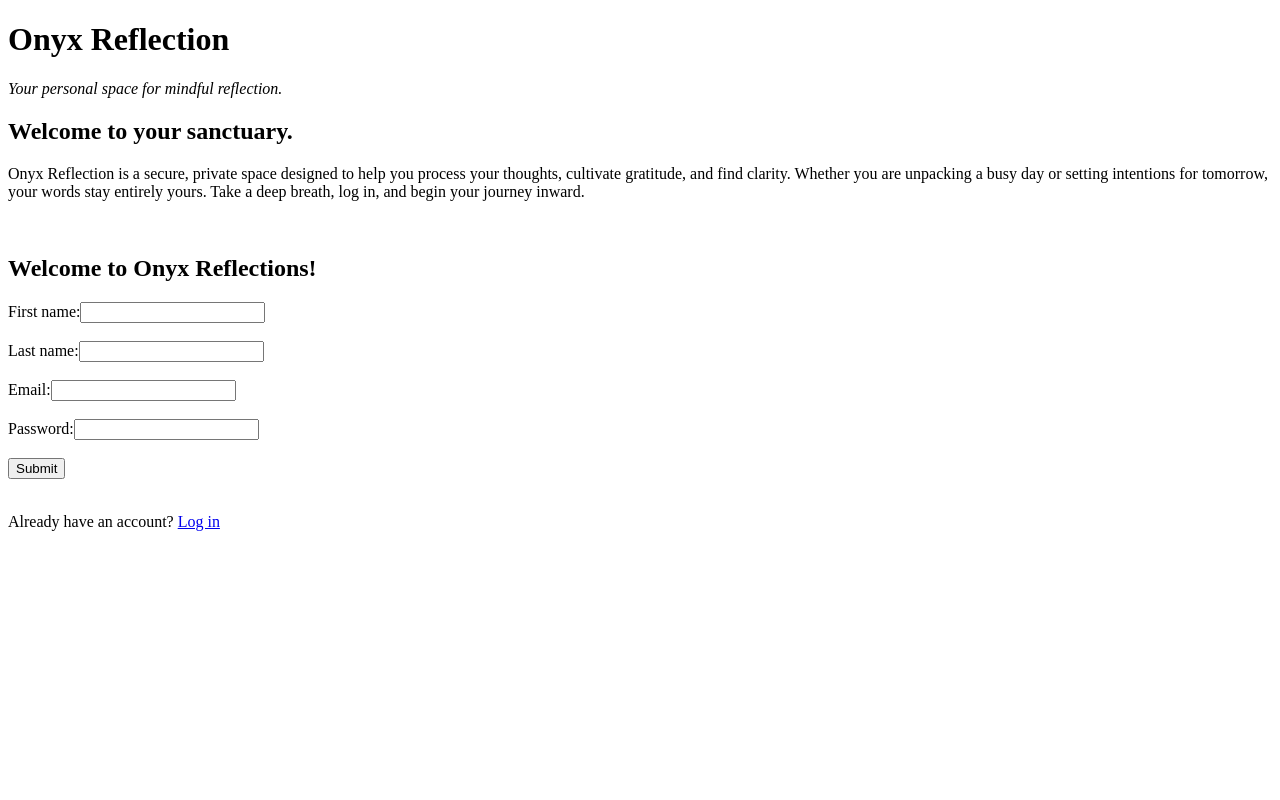
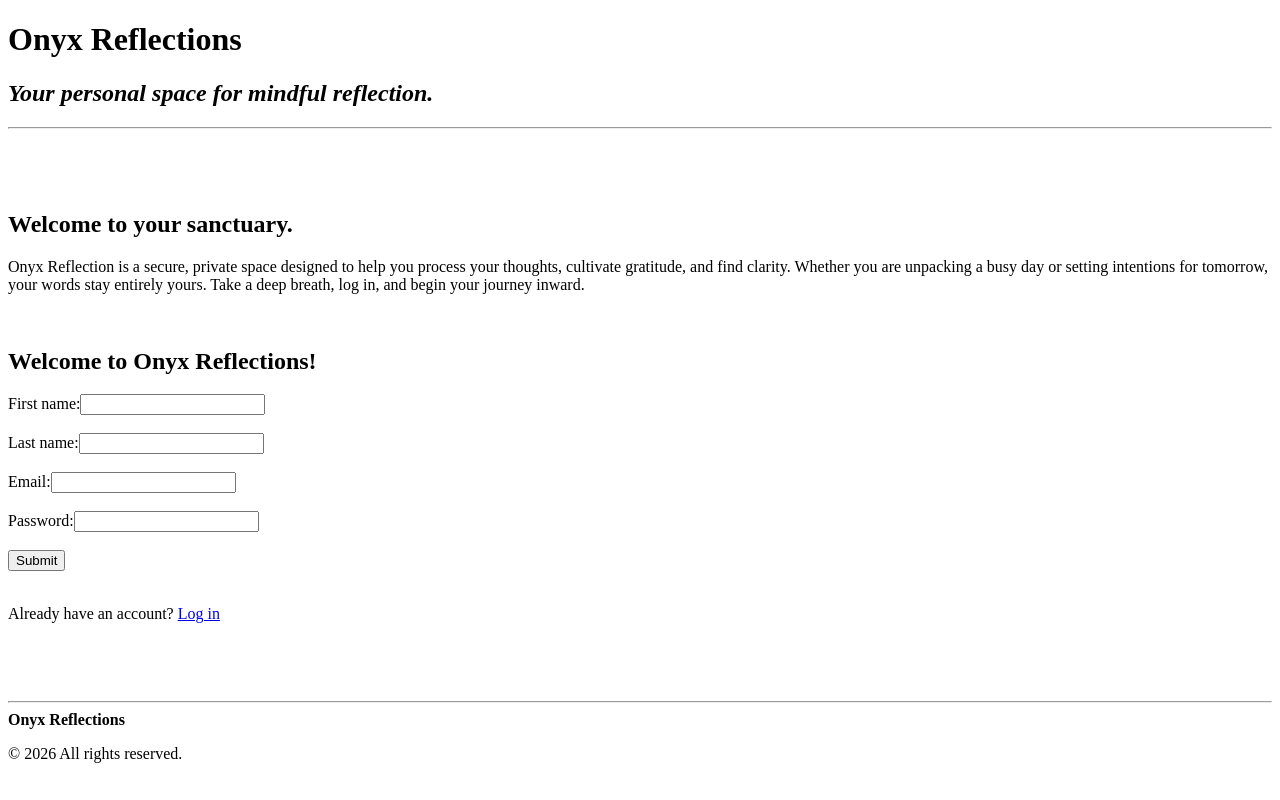
Before and after one commit to Quimeka/software-dev-course-unit1-saunders-quimeka, a React (Vite) app in the folder unit-1-project/: page /create-account in a window 1280 px wide. Built offline with nearby package versions, Linux system fonts and the light colour scheme.

Commit message:
added header, footer, moved code from app and home into appropriate new header file.

```diff
--- a/unit-1-project/src/App.jsx
+++ b/unit-1-project/src/App.jsx
@@ -10,6 +10,8 @@ import JournalEntryPage from "./components/journal/JournalEntryPage.jsx";
 import CalendarPage from "./components/calendar/CalendarPage.jsx";
 import ContactUs from "./components/common/ContactUs.jsx";
 import Logout from "./components/common/Logout.jsx";
+import Header from "./components/common/header.jsx";
+import Footer from "./components/common/footer.jsx";
 
 
 function App() {
@@ -30,16 +32,10 @@ function App() {
 
   return (
     <div>
-      {currentUser !== null ? (
-        <div sytle={{ display: 'flex', justifyContent: 'flex-end', gap: '20px' }}>
-          <Link to="/mood"> [New Journal Entry]</Link>
-          <Link to="/calendar">[View Calendar]</Link>
-          <Link to="/contact-us">[Contact Us]</Link>
-          <Link to="/logged-out" onClick={handleLogout}>[Log Out]</Link>
-          <hr />
-        </div>
-      ) : null}
-
+      <Header currentUser={currentUser} handleLogout={handleLogout} />
+      <br />
+      <br />
+      <br />
       <Routes>
         <Route path="/" element={
           <Home>
@@ -84,6 +80,10 @@ function App() {
         } />
 
       </Routes>
+      <br />
+      <br />
+      <br />
+      <Footer />
     </div>
   );
 }
--- /dev/null
+++ b/unit-1-project/src/components/common/Footer.jsx
@@ -0,0 +1,17 @@
+import React from 'react';
+
+function Footer() {
+
+    const currentYear = new Date().getFullYear();
+
+    return (
+        <footer>
+            <hr />
+            <section>
+                <strong>Onyx Reflections</strong>
+                <p>© {currentYear} All rights reserved.</p>
+            </section>
+        </footer>
+    );
+}
+export default Footer;
--- /dev/null
+++ b/unit-1-project/src/components/common/Header.jsx
@@ -0,0 +1,28 @@
+import React from 'react';
+import { Link } from 'react-router';
+
+function Header({ currentUser, handleLogout }) {
+    return (
+        <header>
+            <div>
+                <h1>Onyx Reflections</h1>
+                <h2><em>Your personal space for mindful reflection.</em></h2>
+            </div>
+
+            <nav>
+                {currentUser !== null ? (
+                    <div style={{ display: 'flex', justifyContent: 'flex-end', gap: '20px' }}>
+                        <Link to="/mood">[New Journal Entry]</Link>
+                        <Link to="/calendar">[View Calendar]</Link>
+                        <Link to="/contact-us">[Contact Us]</Link>
+                        <Link to="/logged-out" onClick={handleLogout}>[Log Out]</Link>
+                    </div>
+                ) : null}
+            </nav>
+
+            <hr />
+        </header>
+    );
+}
+
+export default Header;
--- a/unit-1-project/src/components/common/Home.jsx
+++ b/unit-1-project/src/components/common/Home.jsx
@@ -3,9 +3,6 @@ import React from "react";
 function Home(props) {
   return (
     <div>
-      <h1>Onyx Reflection</h1>
-      <p><em>Your personal space for mindful reflection.</em></p>
-
       <section className="Introduction">
         <h2>Welcome to your sanctuary.</h2>
         <p>
```
